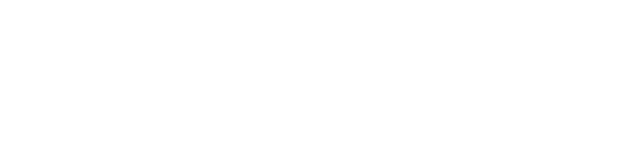
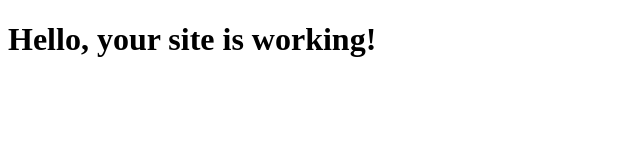
Before and after one commit to Jade-yvan/civil-service-reviewer, a plain HTML site: page index.html in a window 1280 px wide. Shown: the whole page, without its empty margins (0-640 px from the left). Drawn offline with Linux system fonts and the light colour scheme.

Commit message:
Update index.html

```diff
--- a/index.html
+++ b/index.html
@@ -1 +1 @@
-<!-- Updated final HTML content would be placed here -->
+<!DOCTYPE html> <html> <head><title>Test</title></head> <body> <h1>Hello, your site is working!</h1> </body> </html>
```
